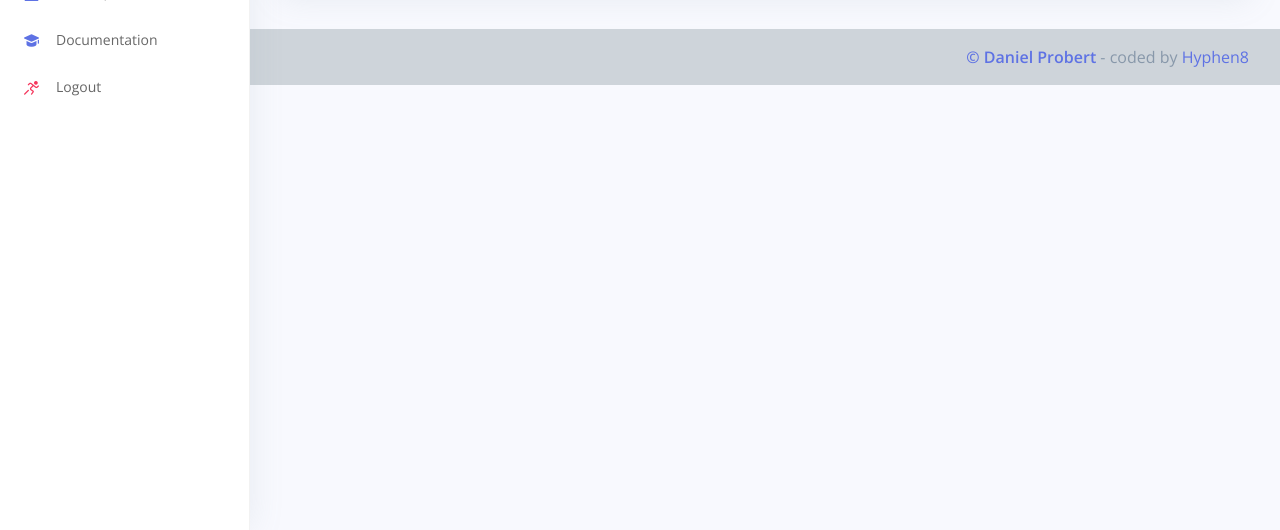
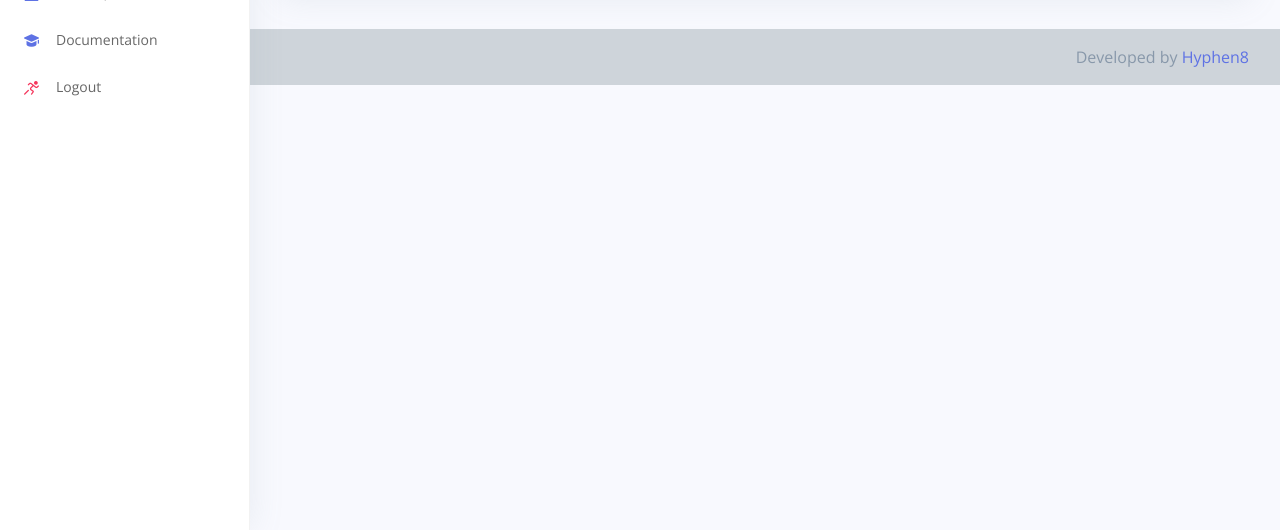
Before and after one commit to danielbprobert/djangoAPITesting, a Django app: template templates/connections/connections.html in a window 1280 px wide. Shown: the part 270-800 px from the top of the page. Run offline with Django 4.2, Linux system fonts and the light colour scheme; the template is opened without the code that fills it, so the values that code supplies are empty; some libraries are stand-ins or nearby versions.

Commit message:
update to copy in footer

```diff
--- a/templates/includes/footer.html
+++ b/templates/includes/footer.html
@@ -2,9 +2,7 @@
   <div class="container">
       <div class="d-flex justify-content-end">
           <div class="text-muted">
-              <a href="https://bit.ly/3fKQZaL"
-                 class="font-weight-bold ml-1" target="_blank"> &copy; Daniel Probert</a>
-                 - coded by <a target="_blank" href="https://hyphen8.com">Hyphen8</a>
+              Developed by <a target="_blank" href="https://hyphen8.com">Hyphen8</a>
           </div>
       </div>
   </div>
```
